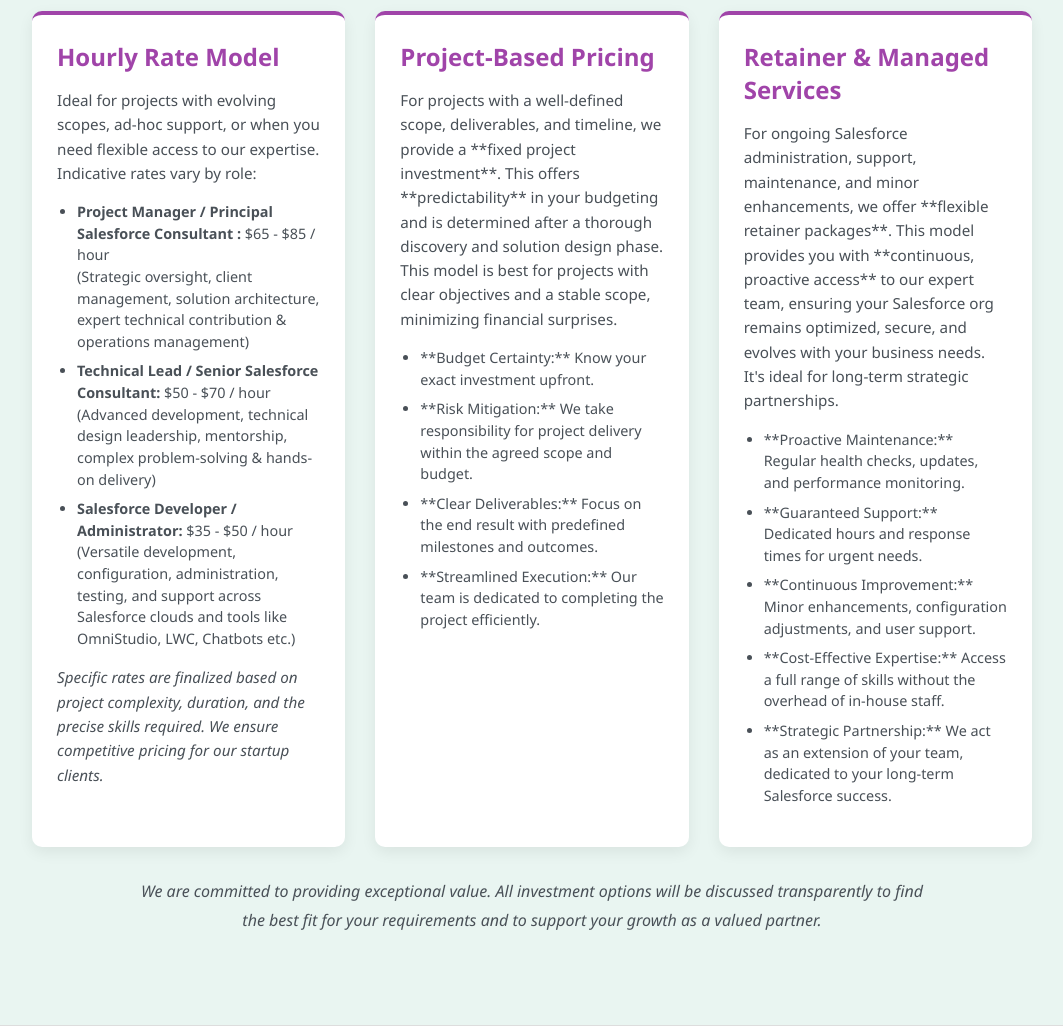
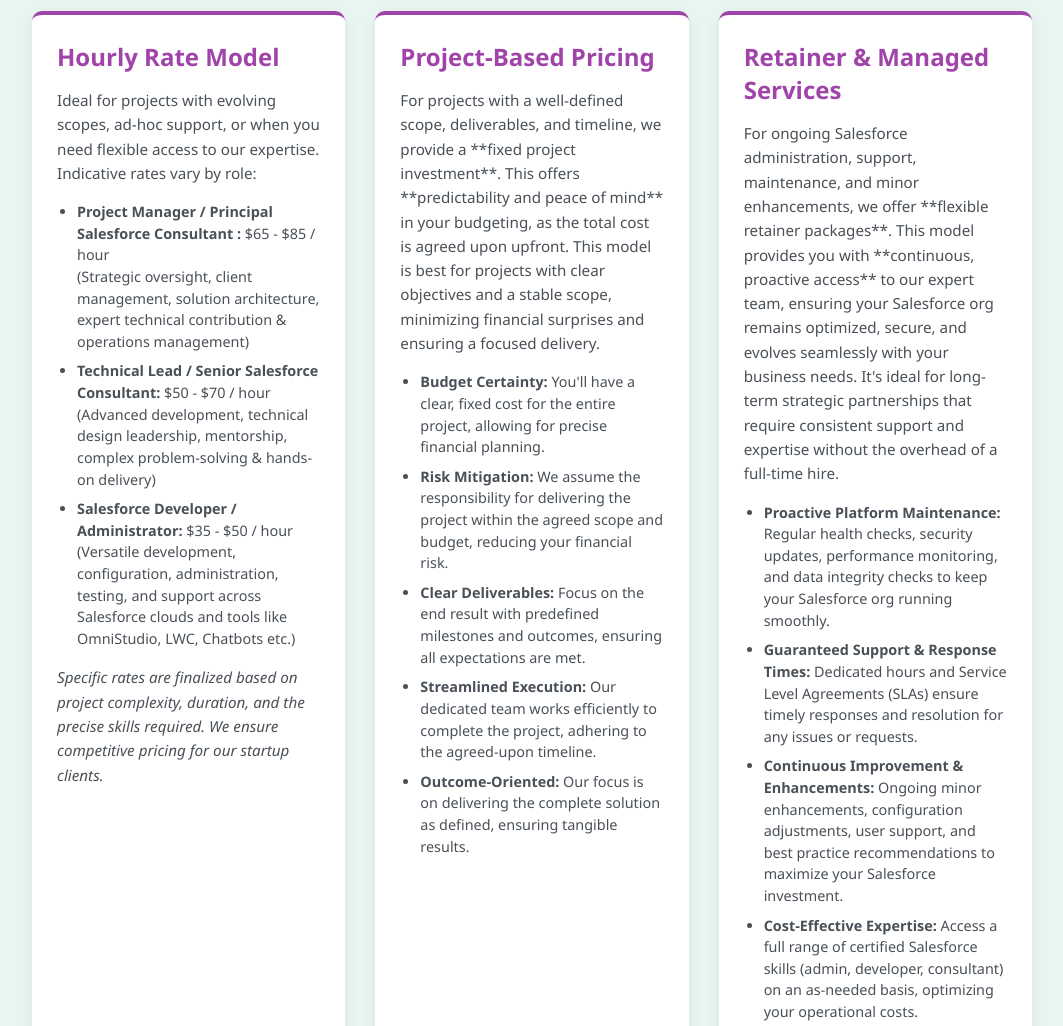
Before and after one commit to santhoosh5968/my-proposal, a plain HTML site: page index.html in a window 1280 px wide. Shown: the part 6260-7286 px from the top of the page, without its empty margins (108-1171 px from the left). Drawn offline with Linux system fonts and the light colour scheme.

Commit message:
Update index.html

```diff
--- a/index.html
+++ b/index.html
@@ -525,23 +525,25 @@
             </div>
             <div class="investment-card">
                 <h3>Project-Based Pricing</h3>
-                <p class="model-description">For projects with a well-defined scope, deliverables, and timeline, we provide a **fixed project investment**. This offers **predictability** in your budgeting and is determined after a thorough discovery and solution design phase. This model is best for projects with clear objectives and a stable scope, minimizing financial surprises.</p>
+                <p class="model-description">For projects with a well-defined scope, deliverables, and timeline, we provide a **fixed project investment**. This offers **predictability and peace of mind** in your budgeting, as the total cost is agreed upon upfront. This model is best for projects with clear objectives and a stable scope, minimizing financial surprises and ensuring a focused delivery.</p>
                 <ul>
-                    <li>**Budget Certainty:** Know your exact investment upfront.</li>
-                    <li>**Risk Mitigation:** We take responsibility for project delivery within the agreed scope and budget.</li>
-                    <li>**Clear Deliverables:** Focus on the end result with predefined milestones and outcomes.</li>
-                    <li>**Streamlined Execution:** Our team is dedicated to completing the project efficiently.</li>
+                    <li><strong>Budget Certainty:</strong> You'll have a clear, fixed cost for the entire project, allowing for precise financial planning.</li>
+                    <li><strong>Risk Mitigation:</strong> We assume the responsibility for delivering the project within the agreed scope and budget, reducing your financial risk.</li>
+                    <li><strong>Clear Deliverables:</strong> Focus on the end result with predefined milestones and outcomes, ensuring all expectations are met.</li>
+                    <li><strong>Streamlined Execution:</strong> Our dedicated team works efficiently to complete the project, adhering to the agreed-upon timeline.</li>
+                    <li><strong>Outcome-Oriented:</strong> Our focus is on delivering the complete solution as defined, ensuring tangible results.</li>
                 </ul>
             </div>
             <div class="investment-card">
                 <h3>Retainer & Managed Services</h3>
-                <p class="model-description">For ongoing Salesforce administration, support, maintenance, and minor enhancements, we offer **flexible retainer packages**. This model provides you with **continuous, proactive access** to our expert team, ensuring your Salesforce org remains optimized, secure, and evolves with your business needs. It's ideal for long-term strategic partnerships.</p>
+                <p class="model-description">For ongoing Salesforce administration, support, maintenance, and minor enhancements, we offer **flexible retainer packages**. This model provides you with **continuous, proactive access** to our expert team, ensuring your Salesforce org remains optimized, secure, and evolves seamlessly with your business needs. It's ideal for long-term strategic partnerships that require consistent support and expertise without the overhead of a full-time hire.</p>
                 <ul>
-                    <li>**Proactive Maintenance:** Regular health checks, updates, and performance monitoring.</li>
-                    <li>**Guaranteed Support:** Dedicated hours and response times for urgent needs.</li>
-                    <li>**Continuous Improvement:** Minor enhancements, configuration adjustments, and user support.</li>
-                    <li>**Cost-Effective Expertise:** Access a full range of skills without the overhead of in-house staff.</li>
-                    <li>**Strategic Partnership:** We act as an extension of your team, dedicated to your long-term Salesforce success.</li>
+                    <li><strong>Proactive Platform Maintenance:</strong> Regular health checks, security updates, performance monitoring, and data integrity checks to keep your Salesforce org running smoothly.</li>
+                    <li><strong>Guaranteed Support & Response Times:</strong> Dedicated hours and Service Level Agreements (SLAs) ensure timely responses and resolution for any issues or requests.</li>
+                    <li><strong>Continuous Improvement & Enhancements:</strong> Ongoing minor enhancements, configuration adjustments, user support, and best practice recommendations to maximize your Salesforce investment.</li>
+                    <li><strong>Cost-Effective Expertise:</strong> Access a full range of certified Salesforce skills (admin, developer, consultant) on an as-needed basis, optimizing your operational costs.</li>
+                    <li><strong>Strategic Partnership:</strong> We act as an extension of your team, providing strategic advice and guidance for your long-term Salesforce roadmap and growth.</li>
+                    <li><strong>Reduced Administrative Burden:</strong> Offload routine Salesforce tasks and support, allowing your internal team to focus on core business activities.</li>
                 </ul>
             </div>
         </div>
```
